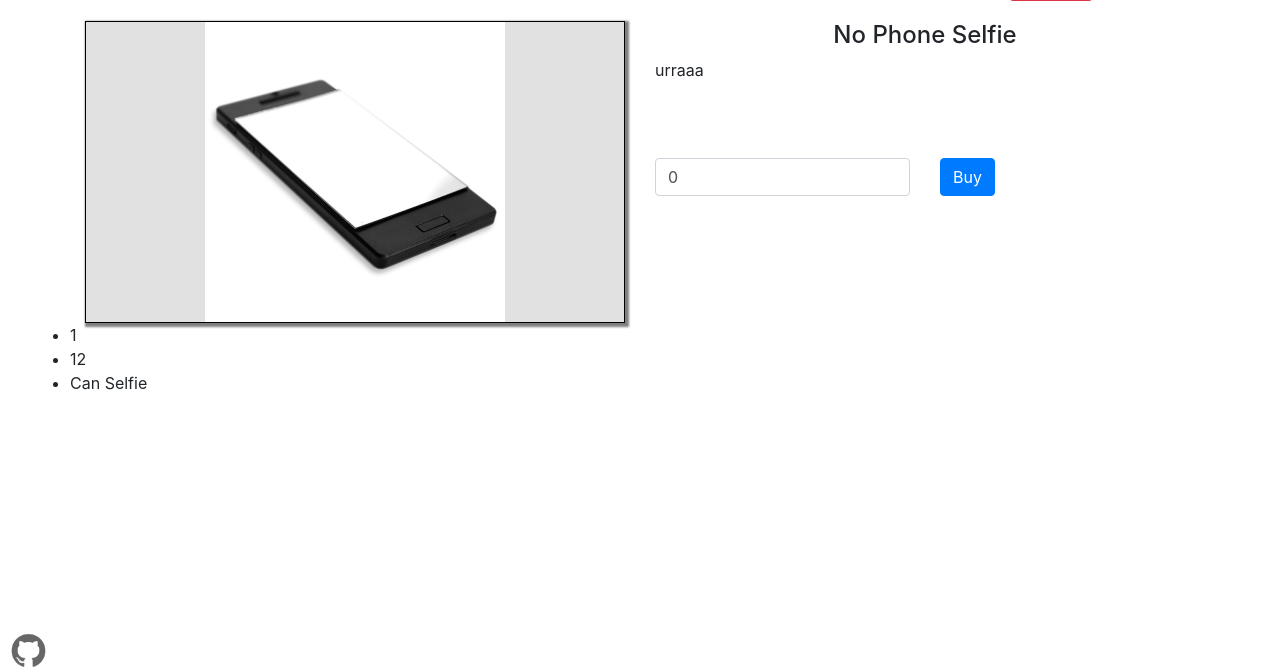
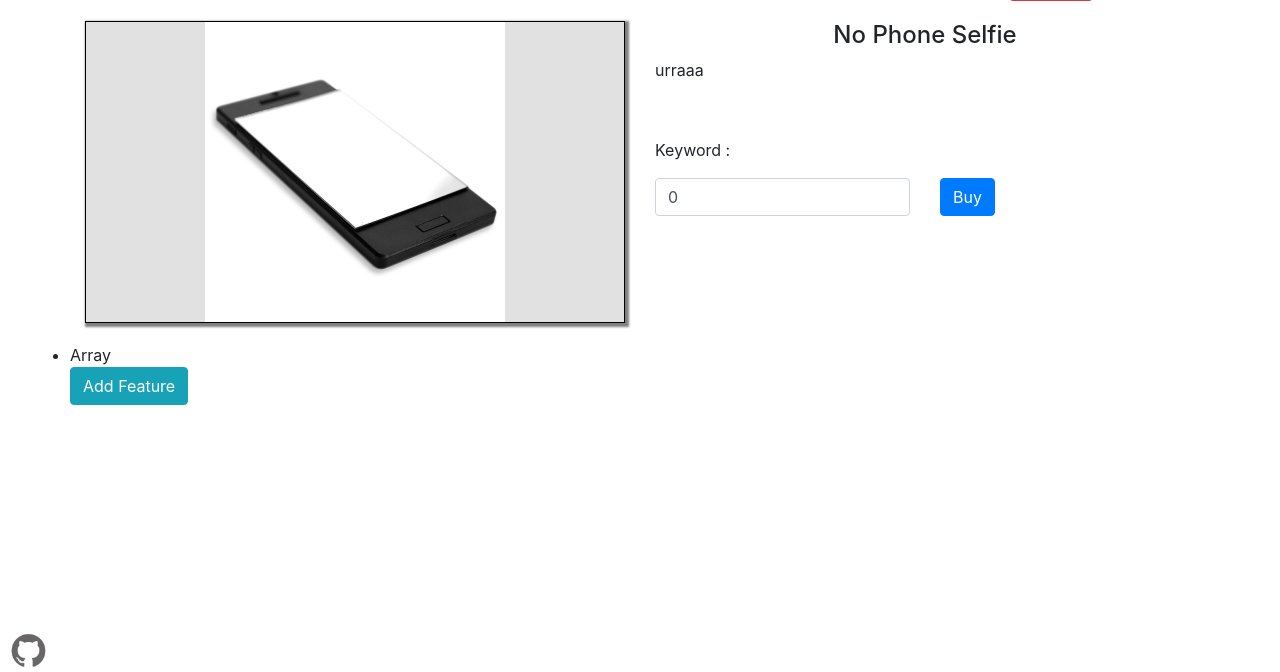
Before and after one commit to UnknownRori/phone-market-revision, a PHP site: page /php/product.php?id=12 in a window 1280 px wide. Shown: the part 69-741 px from the top of the page. Run offline with PHP 8.4, Linux system fonts and the light colour scheme; a user stored in the database is signed in; data comes from the database, SQL or seed files in the repository.

Commit message:
Minor Update 0.8.5.1

```diff
--- a/php/product.php
+++ b/php/product.php
@@ -2,7 +2,7 @@
     require_once 'connect.php';
     if(isset($_GET['id'])){
         $get_product_data = $conn->prepare("
-        SELECT prod_id, user_id, product_name, photo_name, price, stock, description
+        SELECT prod_id, user_id, product_name, photo_name, price, description, keyword
         FROM product
         WHERE prod_id=?
         ");
@@ -14,7 +14,10 @@
         $get_product_data->close();
 
         $get_product_data_feature = $conn->prepare("
-        SELECT feature.* FROM feature where product_id=? LIMIT 10
+        SELECT feature_name, COUNT(id) AS total_feature
+        FROM feature
+        WHERE product_id=?
+        LIMIT 10
         ");
         $get_product_data_feature->bind_param("i", $id);
         $get_product_data_feature->execute();
@@ -40,6 +43,8 @@
     <script src="../resource/js/main.js"></script>
     <script src="../resource/js/bootstrap.min.js"></script>
     <link rel="stylesheet" href="../resource/css/style.css">
+    <link rel="stylesheet" href="../resource/css/style-product-user.css">
+    <!-- <link rel="stylesheet" href="../resource/css/style-image.css"> -->
     <link rel="stylesheet" href="../resource/css/style-profile.css">
     <link rel="stylesheet" href="../resource/css/bootstrap.min.css">
     <link rel="icon" href="../resource/image/favicon.jpg">
@@ -93,7 +98,7 @@
                 ?>
                 <li class="nav-item">
                     <!-- search engine input -->
-                    <form class="form-inline" action="" method="get">
+                    <form class="form-inline" action="../productlist.php" method="get">
                         <div class="form-group">
                             <input type="text" name="search" placeholder="Search Product" class="form-control spacing">
                             <a href="../advanced-search-product.php" class="btn btn-info spacing">Advanced Search</a>
@@ -145,11 +150,12 @@
                 <h4 class="text-center">
                     <?php echo htmlspecialchars($result['product_name']) ?>
                 </h4>
-                <div style="max-height: 120px; min-height: 100px; overflow:auto;">
+                <div class="description-box">
                     <p>
                         <?php echo htmlspecialchars($result['description']) ?>
                     </p>
                 </div>
+                <p>Keyword : <?php echo htmlspecialchars($result['keyword']) ?></p>
                 <?php
                     if(isset($_SESSION['login'])){
                         echo '
@@ -171,16 +177,43 @@
                     }
                 ?>
             </div>
-            <div class="container row">
+            <div class="container row margin-top-20">
                 <div class="">
                     <ul>
                         <?php
-                            if($result_feature){
-                                foreach ($result_feature as $result_feature):
-                                echo '<li>' . $result_feature .'</li>';
-                                endforeach;
+                            if(isset($_SESSION['login'])){
+                                if($_SESSION['users_id'] == $result['user_id']){
+                                    if($result_feature['feature_name'] !== NULL){
+                                        foreach ($data as $row['feature_name']):
+                                        echo '<li>' . $row['feature_name'] .'</li>';
+                                        endforeach;
+                                        if($result_feature['total_feature'] < 10){
+                                            echo '
+                                                <button id="add_feature" class="btn btn-info">Add Feature</button>
+                                            ';
+                                        }
+                                    }else{
+                                        echo '
+                                            <button id="add_feature" class="btn btn-info">Add Feature</button>
+                                        ';
+                                    }
+                                }else{
+                                    if($result_feature['feature_name'] !== NULL){
+                                        foreach ($data as $row['feature_name']):
+                                        echo '<li>' . $row['feature_name'] .'</li>';
+                                        endforeach;
+                                    }else{
+                                        echo "This product doesnt have any noteable feature";
+                                    }
+                                }
                             }else{
-                                echo "This product doesnt have any noteable feature";
+                                if($result_feature['feature_name'] !== NULL){
+                                    foreach ($data as $row['feature_name']):
+                                    echo '<li>' . $row['feature_name']['feature_name'] .'</li>';
+                                    endforeach;
+                                }else{
+                                    echo "This product doesnt have any noteable feature";
+                                }
                             }
                         ?>
                     </ul>
--- /dev/null
+++ b/resource/css/style-product-user.css
@@ -0,0 +1,11 @@
+.margin-top-20{
+    margin-top: 20px!important;
+}
+.margin-30{
+    margin: 30px!important;
+}
+.description-box{
+    max-height: 140px;
+    min-height: 80px;
+    overflow:auto;
+}
```
Also changed, not shown: php/manageuser.php (+7 -7 lines), php/notificationlist.php (+7 -7 lines), php/user.php (+5 -4 lines), changelog.md.
